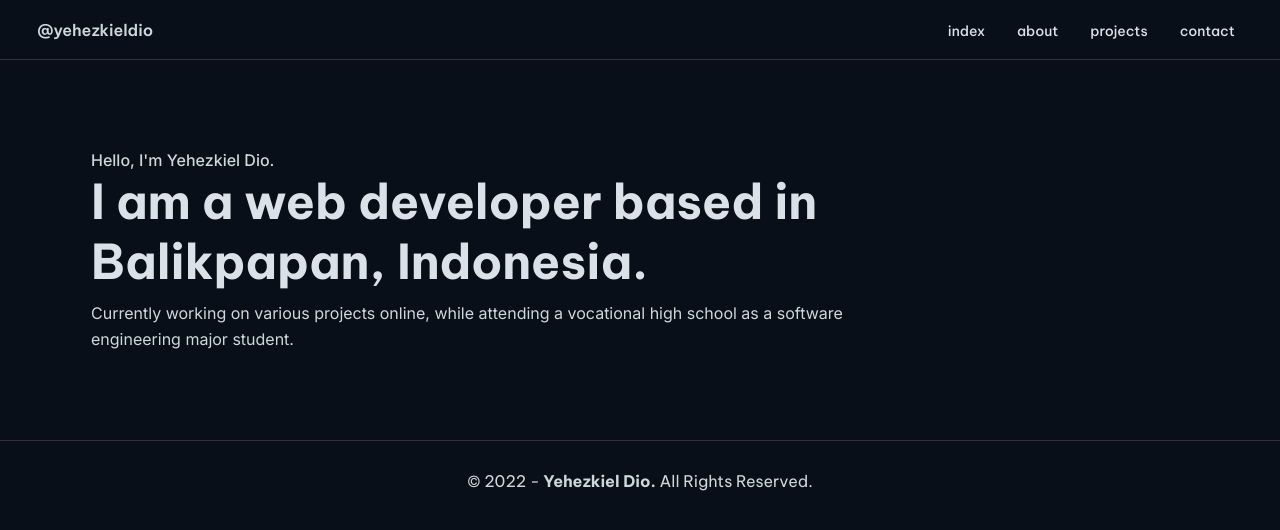
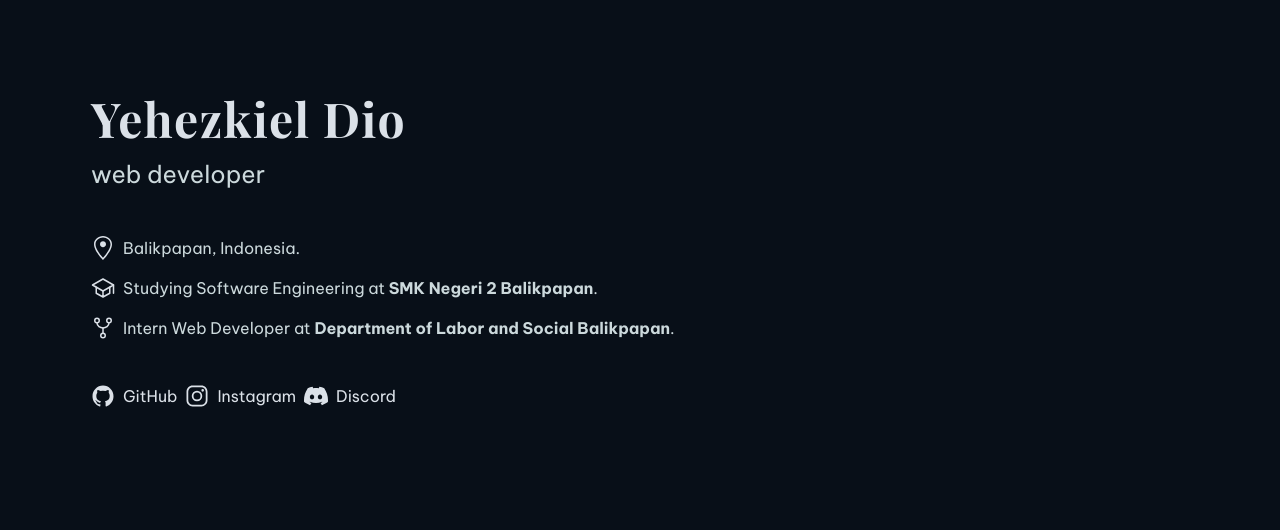
Before and after one commit to yehezkieldio/personal-website, a Next.js app: page / in a window 1280 px wide. Shown: the top 530 px of the page. Built offline with nearby package versions, Linux system fonts and the light colour scheme.

Commit message:
feat: minimalist design

```diff
--- a/components/Footer.tsx
+++ /dev/null
@@ -1,22 +0,0 @@
-import { Box, Flex, Container, Text } from "@chakra-ui/react";
-
-export default function Footer() {
-    const currentDate = new Date();
-    return (
-        <Box>
-            <Flex minHeight="80px" py={2} px={2} align="center" borderTop={1} borderStyle="solid" borderColor="#3B2C40">
-                <Container maxWidth="1130px">
-                    <Flex justify={{ base: "center", md: "center" }}>
-                        <Text
-                            textAlign={{ base: "center", md: "center" }}
-                            fontFamily="heading"
-                            fontSize={{ base: "sm", md: "md" }}
-                        >
-                            © {currentDate.getFullYear()} - <strong>Yehezkiel Dio.</strong> All Rights Reserved.
-                        </Text>
-                    </Flex>
-                </Container>
-            </Flex>
-        </Box>
-    );
-}
--- a/components/Navigation.tsx
+++ /dev/null
@@ -1,109 +0,0 @@
-import { Box, Flex, Stack, Text, Link as ChakraLink, IconButton, useDisclosure, Collapse, Container } from "@chakra-ui/react";
-import { HamburgerIcon, CloseIcon } from "@chakra-ui/icons";
-import NextLink from "next/link";
-
-export default function Navigation() {
-    const { isOpen, onToggle } = useDisclosure();
-
-    return (
-        <Box as="nav">
-            <Flex minHeight="60px" py={2} px={2} align="center" borderBottom={1} borderStyle="solid" borderColor="#3B2C40">
-                <Container>
-                    <Flex flex={{ base: 1 }} justify={{ base: "center", md: "start" }}>
-                        <Text textAlign={{ base: "center", md: "left" }} fontFamily="heading" fontWeight="600">
-                            @yehezkieldio
-                        </Text>
-                    </Flex>
-                </Container>
-                <Container>
-                    <Flex display={{ base: "none", md: "flex" }} ml={10} justifyContent="right">
-                        <DesktopNavigation />
-                    </Flex>
-                </Container>
-                <Flex flex={{ base: 1, md: "auto" }} display={{ base: "flex", md: "none" }} justifyContent="right">
-                    <IconButton
-                        onClick={onToggle}
-                        icon={isOpen ? <CloseIcon w={3} h={3} /> : <HamburgerIcon w={5} h={5} />}
-                        variant="ghost"
-                        aria-label="toggle navigation"
-                        _hover={{
-                            background: "secondary.background",
-                        }}
-                        _active={{
-                            background: "secondary.background",
-                        }}
-                    />
-                </Flex>
-            </Flex>
-            <Collapse in={isOpen} animateOpacity>
-                <MobileNavigation />
-            </Collapse>
-        </Box>
-    );
-}
-
-const DesktopNavigation = () => {
-    return (
-        <Stack direction="row" spacing={4}>
-            {NAVIGATION_ITEMS.map((item: NavigationItem) => (
-                <Box key={item.label}>
-                    <NextLink href={item.href} passHref>
-                        <ChakraLink p={2} fontSize="sm" fontFamily="heading" fontWeight="500" textTransform="lowercase">
-                            {item.label}
-                        </ChakraLink>
-                    </NextLink>
-                </Box>
-            ))}
-        </Stack>
-    );
-};
-
-const MobileNavigation = () => {
-    return (
-        <Stack p={4} display={{ md: "none" }} borderBottom={1} borderStyle="solid" borderColor="#3B2C40" align="center">
-            {NAVIGATION_ITEMS.map((item: NavigationItem) => (
-                <MobileNavigationItem key={item.label} {...item} />
-            ))}
-        </Stack>
-    );
-};
-
-const MobileNavigationItem = ({ label, href }: { label: string; href: string }) => {
-    const { onToggle } = useDisclosure();
-
-    return (
-        <Stack spacing={4} onClick={onToggle}>
-            <NextLink href={href} passHref>
-                <Flex as={ChakraLink} justify="space-between" align="center">
-                    <Text p={2} fontSize="sm" fontFamily="heading" fontWeight="500" textTransform="lowercase">
-                        {label}
-                    </Text>
-                </Flex>
-            </NextLink>
-        </Stack>
-    );
-};
-
-interface NavigationItem {
-    label: string;
-    href: string;
-}
-
-const NAVIGATION_ITEMS: Array<NavigationItem> = [
-    {
-        label: "index",
-        href: "/",
-    },
-    {
-        label: "about",
-        href: "/about",
-    },
-    {
-        label: "projects",
-        href: "/projects",
-    },
-    {
-        label: "contact",
-        href: "/contact",
-    },
-];
--- a/components/PageContainer.tsx
+++ b/components/PageContainer.tsx
@@ -2,9 +2,7 @@ import { ReactNode } from "react";
 import Head from "next/head";
 import { Container, chakra } from "@chakra-ui/react";
 
-import Navigation from "./Navigation";
 import PageTransition from "./PageTransition";
-import Footer from "./Footer";
 
 const ChakraMain = chakra(chakra.div);
 
@@ -14,11 +12,9 @@ export default function PageContainer({ title, children }: { title: string; chil
             <Head>
                 <title>{title}</title>
             </Head>
-            <Navigation />
             <Container maxWidth="1130px" marginY="24px">
                 <PageTransition>{children}</PageTransition>
             </Container>
-            <Footer />
         </ChakraMain>
     );
 }
--- a/package.json
+++ b/package.json
@@ -13,12 +13,11 @@
         "@chakra-ui/react": "^2.2.1",
         "@emotion/react": "^11.9.3",
         "@emotion/styled": "^11.9.3",
-        "axios": "^0.27.2",
         "framer-motion": "^6.3.15",
         "next": "^12.2.0",
         "react": "18.2.0",
         "react-dom": "18.2.0",
-        "react-query": "^3.39.1"
+        "react-icons": "^4.4.0"
     },
     "devDependencies": {
         "@types/node": "18.0.0",
--- a/pages/_app.tsx
+++ b/pages/_app.tsx
@@ -1,30 +1,15 @@
 import type { AppProps } from "next/app";
 import { AnimatePresence } from "framer-motion";
-import { QueryClient, QueryClientProvider } from "react-query";
 import { ChakraProvider } from "@chakra-ui/react";
 
 import { theme } from "../utils/theme";
 
 function PortfolioApp({ Component, pageProps }: AppProps) {
-    const queryClient = new QueryClient({
-        defaultOptions: {
-            queries: {
-                refetchOnWindowFocus: false,
-                refetchOnMount: false,
-                refetchOnReconnect: false,
-                retry: false,
-                staleTime: 1000 * 60 * 60 * 24,
-            },
-        },
-    });
-
     return (
         <>
             <AnimatePresence exitBeforeEnter initial={false} onExitComplete={() => window.scrollTo(0, 0)}>
                 <ChakraProvider resetCSS theme={theme}>
-                    <QueryClientProvider client={queryClient}>
-                        <Component {...pageProps} />
-                    </QueryClientProvider>
+                    <Component {...pageProps} />
                 </ChakraProvider>
             </AnimatePresence>
         </>
--- a/pages/_document.tsx
+++ b/pages/_document.tsx
@@ -5,7 +5,7 @@ export default function Document() {
         <Html>
             <Head>
                 <link
-                    href="https://fonts.googleapis.com/css2?family=Inter:wght@100;200;300;400;500;600;700;800;900&display=swap"
+                    href="https://fonts.googleapis.com/css2?family=Playfair+Display:wght@400;500;600;700;800;900&display=swap"
                     rel="stylesheet"
                 ></link>
                 <link
--- a/pages/index.tsx
+++ b/pages/index.tsx
@@ -1,22 +1,59 @@
 import type { NextPage } from "next";
-import { Heading, Text, Box } from "@chakra-ui/react";
+import { Heading, Text, Box, Stack, Icon, HStack, Link as ChakraLink } from "@chakra-ui/react";
+import NextLink from "next/link";
+
+import { GoLocation } from "react-icons/go";
+import { IoSchoolOutline, IoGitNetworkOutline, IoLogoGithub, IoLogoInstagram } from "react-icons/io5";
+import { SiDiscord } from "react-icons/si";
 
 import PageContainer from "../components/PageContainer";
 
 const Index: NextPage = () => {
     return (
-        <PageContainer title="yehezkieldio">
+        <PageContainer title="yehezkieldio -  web developer">
             <Box maxWidth="820px" paddingTop="64px" paddingBottom="64px">
-                <Text fontSize={{ base: "sm", md: "md" }} fontWeight="medium">
-                    Hello, I'm Yehezkiel Dio.
+                <Heading fontSize={{ base: "3xl", md: "5xl" }} fontWeight="bold" letterSpacing="wide" lineHeight="shorter">
+                    Yehezkiel Dio
+                </Heading>
+                <Text marginTop="8px" fontSize={{ base: "md", md: "2xl" }} fontWeight="normal">
+                    web developer
                 </Text>
-                <Heading fontSize={{ base: "3xl", md: "5xl" }} fontWeight="bold" lineHeight="shorter">
-                    I am a web developer based in Balikpapan, Indonesia.
-                </Heading>
-                <Text fontSize={{ base: "xs", md: "md" }} lineHeight="tall" marginTop="8px">
-                    Currently working on various projects online, while attending a vocational high school as a software
-                    engineering major student.
-                </Text>
+                <Stack marginTop="44px" marginBottom="44px" spacing={4}>
+                    <HStack>
+                        <Icon as={GoLocation} w={6} h={6} />
+                        <Text fontSize={{ base: "xs", md: "md" }} fontWeight="normal">
+                            Balikpapan, Indonesia.
+                        </Text>
+                    </HStack>
+                    <HStack>
+                        <Icon as={IoSchoolOutline} w={6} h={6} />
+                        <Text fontSize={{ base: "xs", md: "md" }} fontWeight="normal">
+                            Studying Software Engineering at <strong>SMK Negeri 2 Balikpapan</strong>.
+                        </Text>
+                    </HStack>
+                    <HStack>
+                        <Icon as={IoGitNetworkOutline} w={6} h={6} />
+                        <Text fontSize={{ base: "xs", md: "md" }} fontWeight="normal">
+                            Intern Web Developer at <strong>Department of Labor and Social Balikpapan</strong>.
+                        </Text>
+                    </HStack>
+                </Stack>
+                <Stack marginTop="42px" marginBottom="42px" direction={{ md: "row" }}>
+                    <HStack>
+                        <Icon as={IoLogoGithub} w={{ base: 3, md: 6 }} h={{ base: 3, md: 6 }} />
+                        <NextLink href="https://github.com/yehezkieldio" passHref>
+                            <ChakraLink fontSize={{ base: "xs", md: "md" }}>GitHub</ChakraLink>
+                        </NextLink>
+                        <Icon as={IoLogoInstagram} w={{ base: 3, md: 6 }} h={{ base: 3, md: 6 }} />
+                        <NextLink href="https://www.instagram.com/yhezkiel.dio/" passHref>
+                            <ChakraLink fontSize={{ base: "xs", md: "md" }}>Instagram</ChakraLink>
+                        </NextLink>
+                        <Icon as={SiDiscord} w={{ base: 3, md: 6 }} h={{ base: 3, md: 6 }} />
+                        <NextLink href="https://discord.com/users/327849142774923266" passHref>
+                            <ChakraLink fontSize={{ base: "xs", md: "md" }}>Discord</ChakraLink>
+                        </NextLink>
+                    </HStack>
+                </Stack>
             </Box>
         </PageContainer>
     );
--- a/utils/theme.ts
+++ b/utils/theme.ts
@@ -2,8 +2,8 @@ import { extendTheme } from "@chakra-ui/react";
 
 export const theme = extendTheme({
     fonts: {
-        heading: `'Be Vietnam Pro', sans-serif`,
-        body: `'Inter', sans-serif`,
+        heading: `'PlayFair Display', sans-serif`,
+        body: `'Be Vietnam Pro', sans-serif`,
     },
     colors: {
         primary: {
```
Also changed, not shown: pages/about.tsx (deleted, +0 -15 lines), pages/contact.tsx (deleted, +0 -15 lines), pages/projects.tsx (deleted, +0 -15 lines), 1 other file (tests, documents, lock files or other folders).
